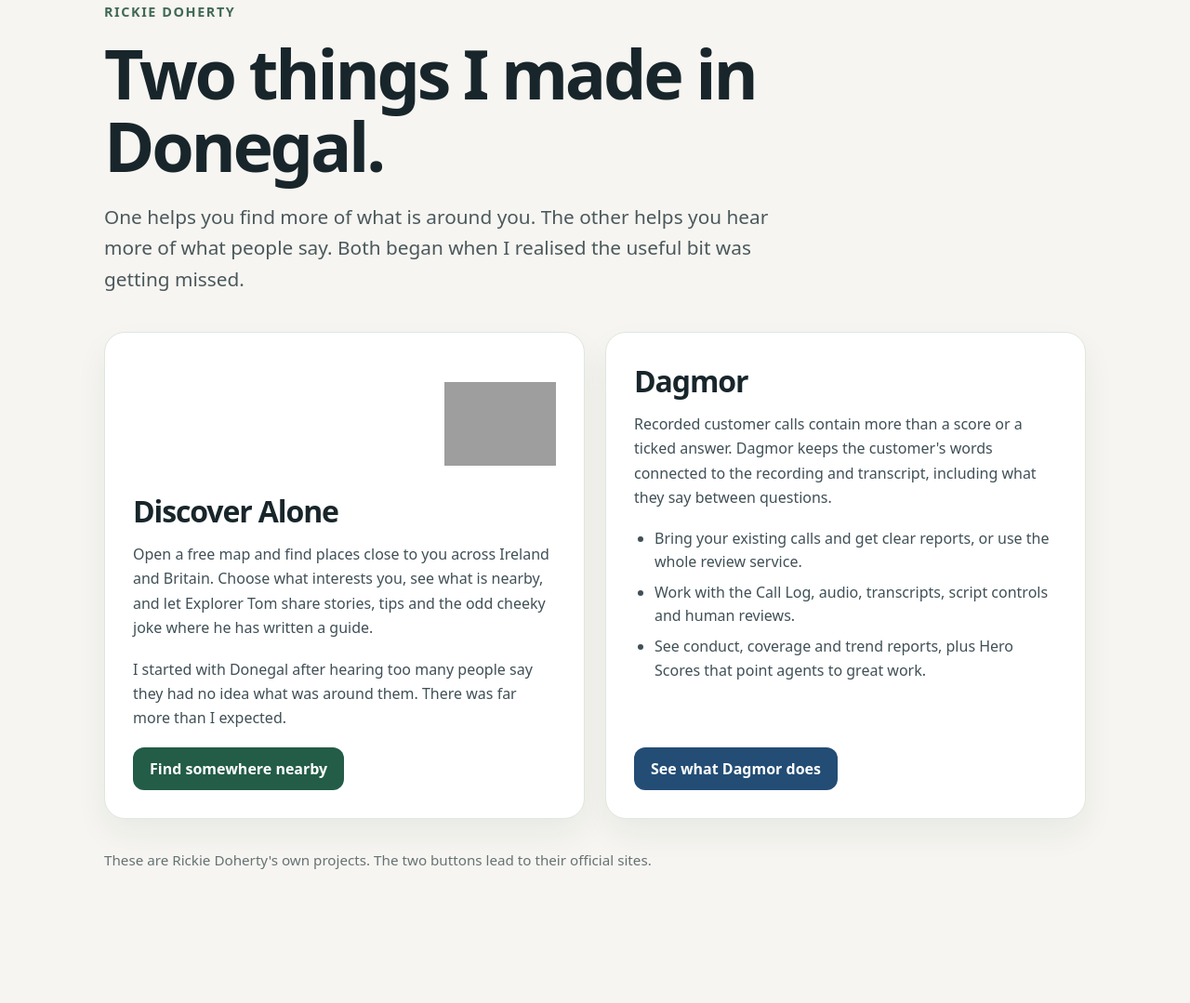
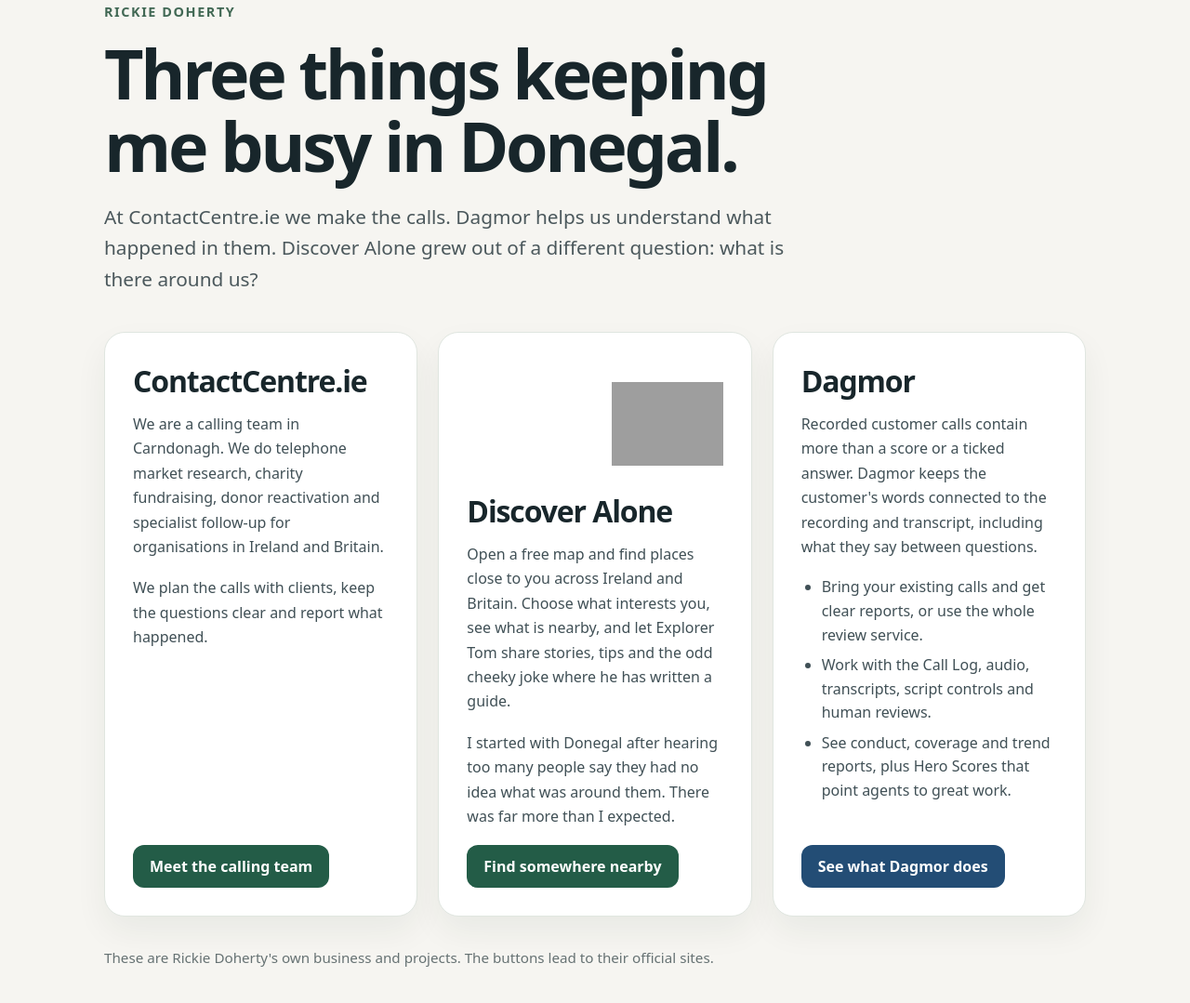
Before and after one commit to eochu-ollathair/rickie-projects, a plain HTML site: page index.html in a window 1280 px wide. Shown: the part 61-1140 px from the top of the page at 93% size. Before the commit the page ends 1076 px from the top, so only its background shows below. Drawn offline with Linux system fonts and the light colour scheme; grey boxes are pictures that could not be loaded.

Commit message:
Add ContactCentre to Rickie projects page

```diff
--- a/index.html
+++ b/index.html
@@ -4,8 +4,8 @@
   <meta charset="utf-8">
   <meta name="viewport" content="width=device-width, initial-scale=1">
   <meta name="robots" content="index,follow">
-  <title>Rickie Doherty | Dagmor and Discover Alone</title>
-  <meta name="description" content="Two projects by Rickie Doherty: Dagmor makes recorded customer calls useful, and Discover Alone helps you find places nearby with Explorer Tom.">
+  <title>Rickie Doherty | ContactCentre.ie, Dagmor and Discover Alone</title>
+  <meta name="description" content="Rickie Doherty runs a Donegal calling team and built Dagmor for call review and Discover Alone for finding nearby places.">
   <style>
     :root { color-scheme: light; font-family: system-ui, -apple-system, BlinkMacSystemFont, "Segoe UI", sans-serif; color: #18262b; background: #f6f5f1; }
     * { box-sizing: border-box; }
@@ -33,10 +33,16 @@
   <main>
     <header>
       <div class="eyebrow">Rickie Doherty</div>
-      <h1>Two things I made in Donegal.</h1>
-      <p class="intro">One helps you find more of what is around you. The other helps you hear more of what people say. Both began when I realised the useful bit was getting missed.</p>
+      <h1>Three things keeping me busy in Donegal.</h1>
+      <p class="intro">At ContactCentre.ie we make the calls. Dagmor helps us understand what happened in them. Discover Alone grew out of a different question: what is there around us?</p>
     </header>
     <div class="cards">
+      <article class="contactcentre">
+        <h2>ContactCentre.ie</h2>
+        <p>We are a calling team in Carndonagh. We do telephone market research, charity fundraising, donor reactivation and specialist follow-up for organisations in Ireland and Britain.</p>
+        <p>We plan the calls with clients, keep the questions clear and report what happened.</p>
+        <a class="link" href="https://www.contactcentre.ie/">Meet the calling team</a>
+      </article>
       <article class="discover">
         <img class="tom" src="https://discoveralone.com/assets/guide/add-place.webp" alt="Explorer Tom, the Discover Alone guide" width="120" height="160">
         <h2>Discover Alone</h2>
@@ -55,7 +61,7 @@
         <a class="link" href="https://dagmor.app/">See what Dagmor does</a>
       </article>
     </div>
-    <footer>These are Rickie Doherty's own projects. The two buttons lead to their official sites.</footer>
+    <footer>These are Rickie Doherty's own business and projects. The buttons lead to their official sites.</footer>
   </main>
 </body>
 </html>
```
Also changed, not shown: 1 other file.
